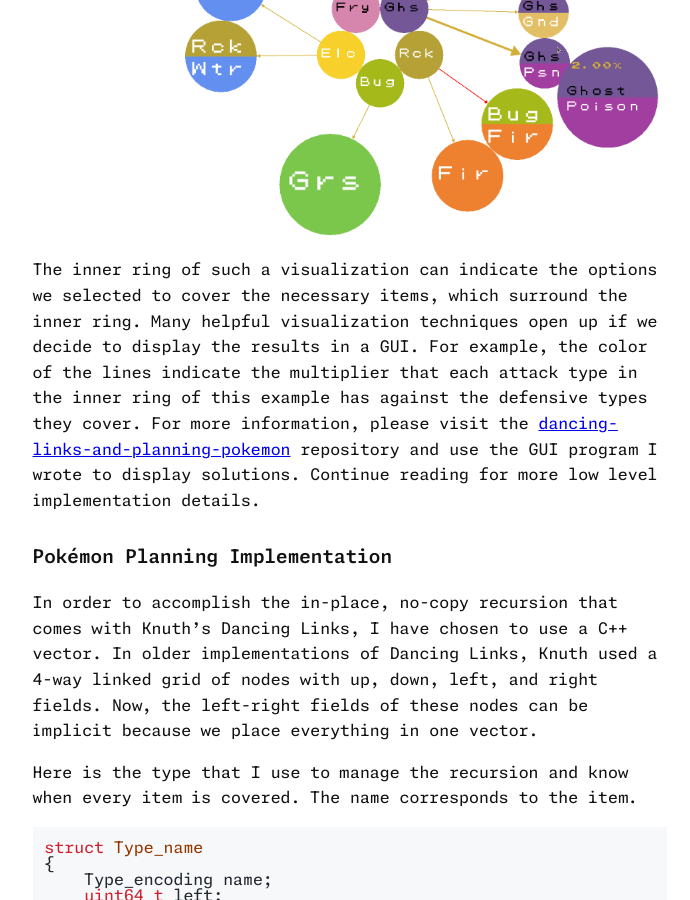
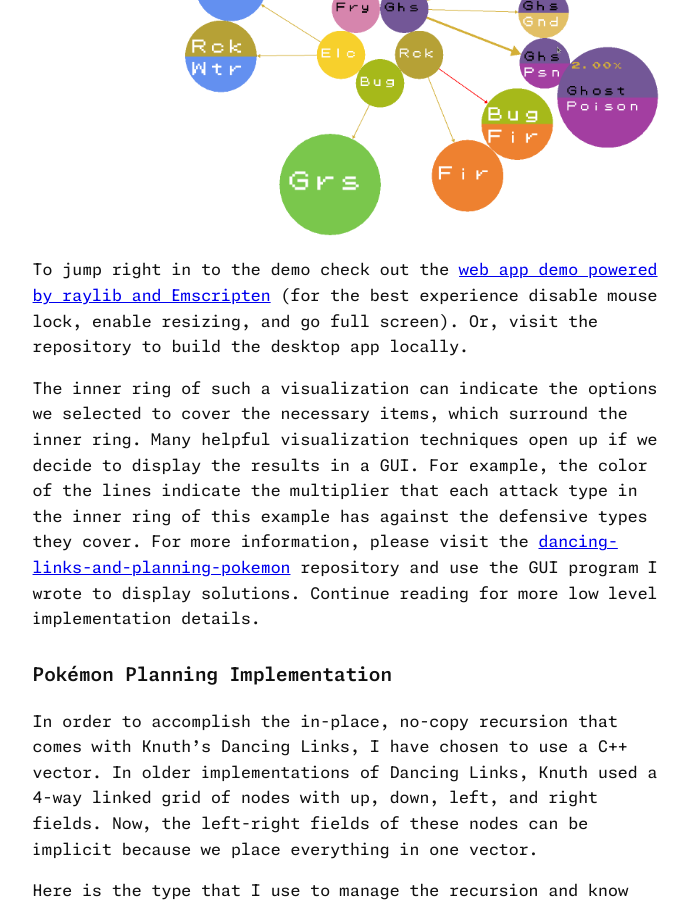
Before and after one commit to agl-alexglopez/agl-alexglopez.github.io, a Jekyll site: the page built from _posts/2025-08-07-the-pokémon-graph-cover-problem.md, in a window 1280 px wide and 900 px high, scrolled down 13820 px. Shown: the whole window, without its empty margins (290-980 px from the left). Built offline with Jekyll 4.4.1, drawn with Linux system fonts in a browser that asks for light colours.

Commit message:
link to web app

```diff
--- a/_posts/2025-08-07-the-pokémon-graph-cover-problem.md
+++ b/_posts/2025-08-07-the-pokémon-graph-cover-problem.md
@@ -178,6 +178,8 @@ There are a few other **overlapping** covers within this example if you want to
 While drawing out the grid is helpful to test and debug solutions, at its heart dancing links is a graph cover problem. So, we should visualize the solution as a graph, like this.
 
 ![pokemon-gui.png](/assets/images/pokemon-gui.png)
+
+To jump right in to the demo check out the [web app demo powered by raylib and Emscripten](https://agl-alexglopez.github.io/dancing-links-and-planning-pokemon/) (for the best experience disable mouse lock, enable resizing, and go full screen). Or, visit the repository to build the desktop app locally.
 
 The inner ring of such a visualization can indicate the options we selected to cover the necessary items, which surround the inner ring. Many helpful visualization techniques open up if we decide to display the results in a GUI. For example, the color of the lines indicate the multiplier that each attack type in the inner ring of this example has against the defensive types they cover. For more information, please visit the [dancing-links-and-planning-pokemon](https://github.com/agl-alexglopez/dancing-links-and-planning-pokemon) repository and use the GUI program I wrote to display solutions. Continue reading for more low level implementation details.
 
```
